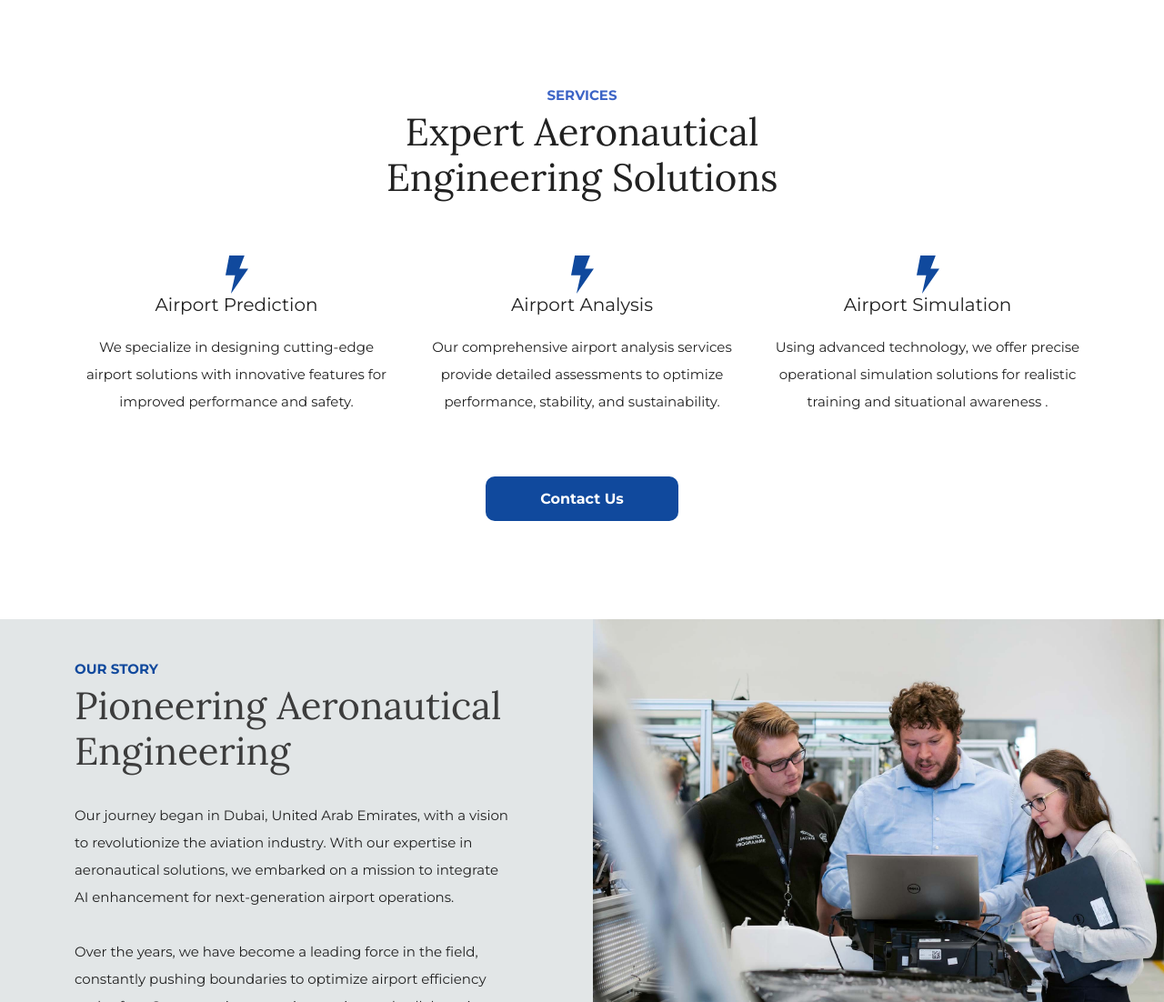
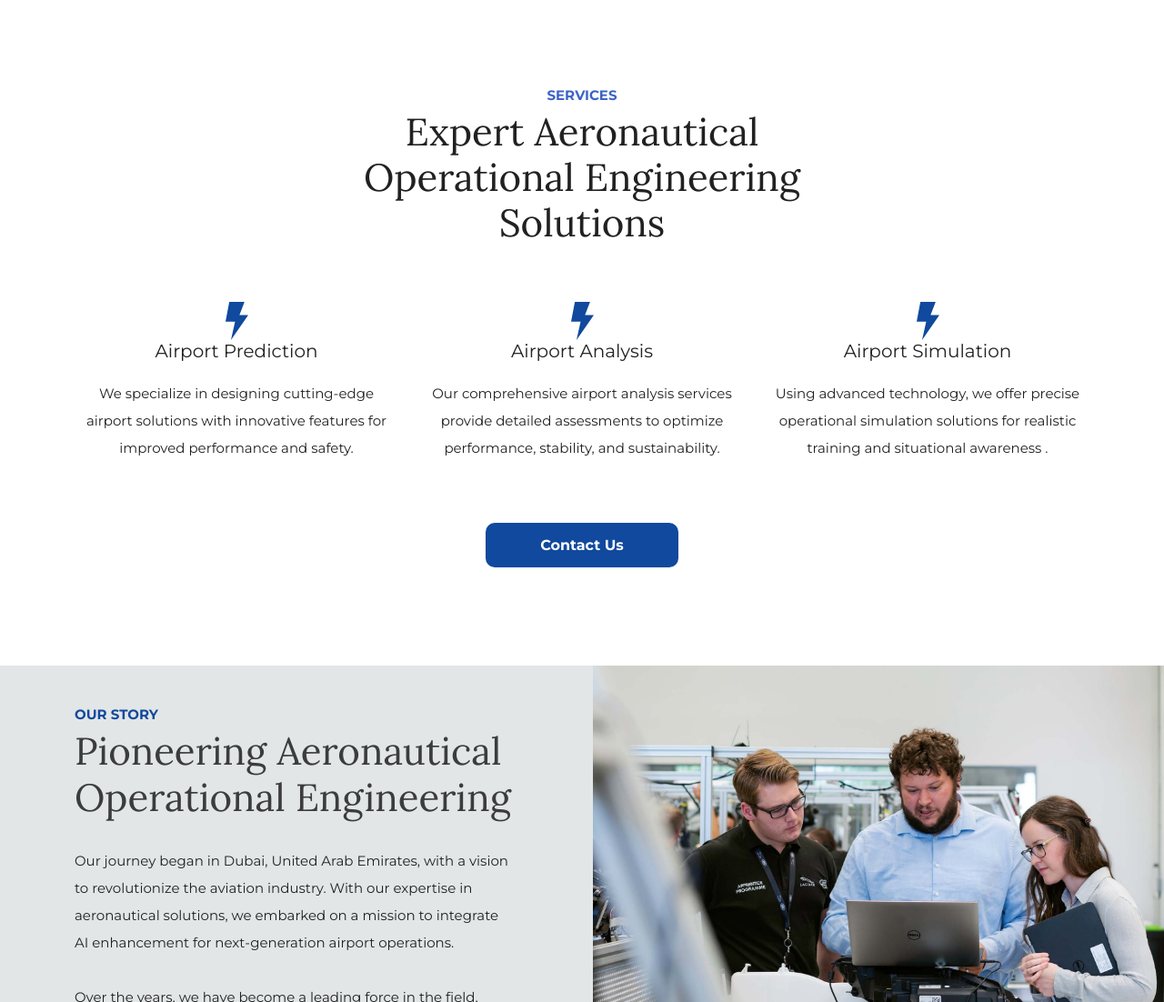
Before and after one commit to MCODevUbuntu/GeminaiWeb, a plain HTML site: page index.html in a window 1280 px wide. Shown: the part 900-2002 px from the top of the page at 91% size. Drawn offline with Linux system fonts and the light colour scheme.

Commit message:
Update index.html

```diff
--- a/index.html
+++ b/index.html
@@ -89,7 +89,7 @@
                 <div class="col-lg-12">
                     <div class="section-title">
                         <span>SERVICES</span>
-                        <h1>Expert Aeronautical Engineering Solutions</h1>
+                        <h1>Expert Aeronautical Operational Engineering Solutions</h1>
                     </div>
                 </div>
             </div>
@@ -140,7 +140,7 @@
                 <div class="col-lg-6">
                     <div class="about-content">
                         <span>OUR STORY</span>
-                        <h2>Pioneering Aeronautical Engineering</h2>
+                        <h2>Pioneering Aeronautical Operational Engineering</h2>
                         <p>Our journey began in Dubai, United Arab Emirates, with a vision to revolutionize the aviation industry. With our expertise in aeronautical solutions, we embarked on a mission to integrate AI enhancement for next-generation airport operations.</p>
                         <p>Over the years, we have become a leading force in the field, constantly pushing boundaries to optimize airport efficiency and safety. Our commitment to innovation and collaboration has allowed us to create cutting-edge solutions that transform the way airports operate, making air travel smarter and more seamless.</p>
                     </div>
```
